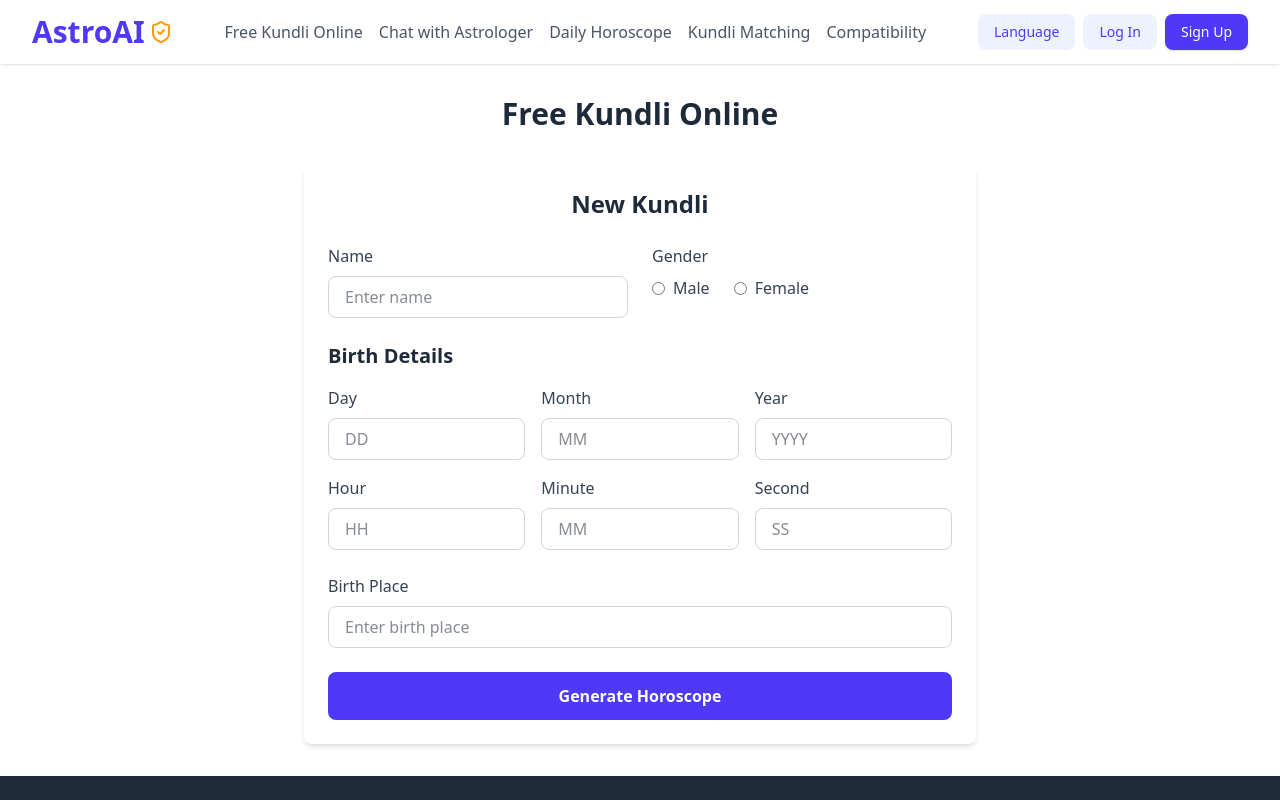
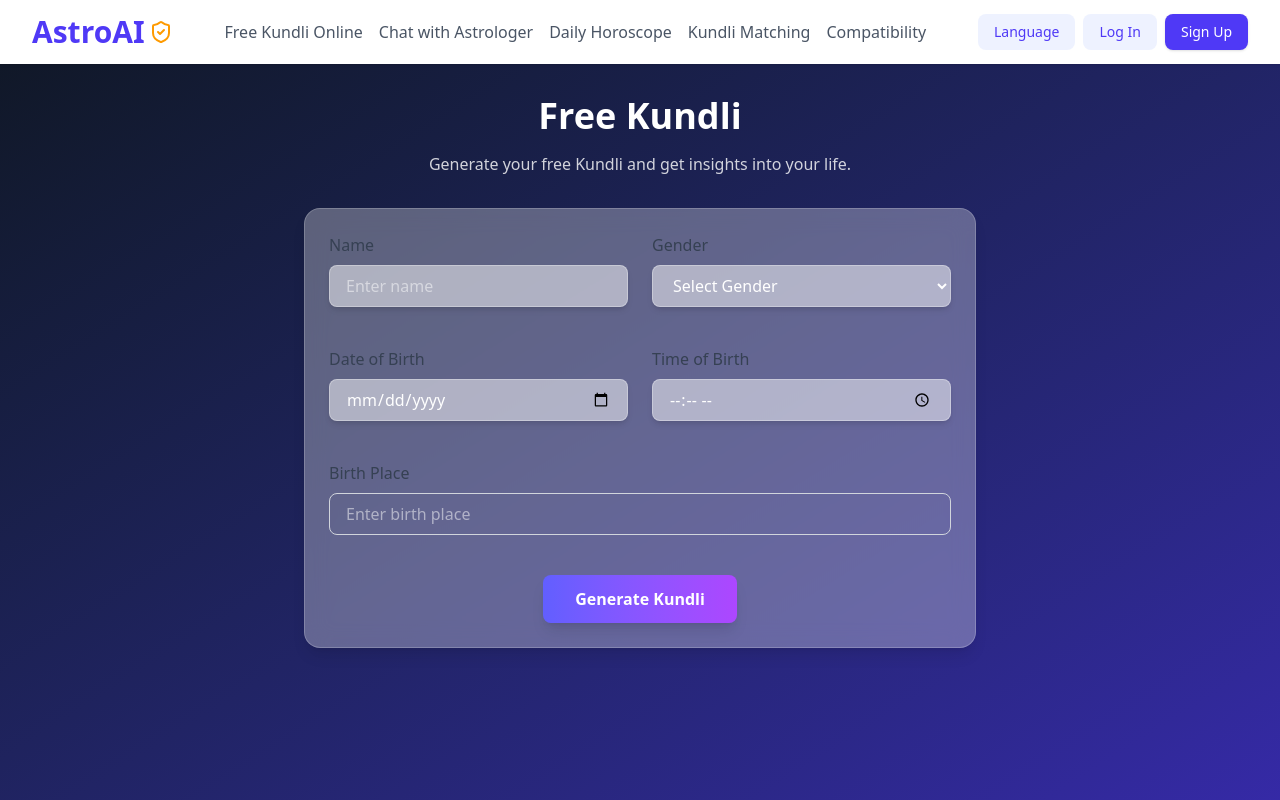
Before and after one commit to coderj001/AstraSakhi, a React (Vite) app: page /free-kundli in a window 1280 px wide. Shown: the top 800 px of the page. Built offline with nearby package versions, Linux system fonts and the light colour scheme.

Commit message:
feat: add Free Kundli page with API integration and proxy server support.

```diff
--- a/src/pages/FreeKundli.jsx
+++ b/src/pages/FreeKundli.jsx
@@ -1,217 +1,348 @@
-import React, { useState } from 'react';
+import React, { useReducer, useState } from 'react';
+import { motion } from 'framer-motion';
+import Autocomplete from '../components/Autocomplete';
+import { useAutocomplete } from '../hooks/useAutocomplete';
+import apiService from '../services/api';
+
+const formReducer = (state, event) => {
+  return {
+    ...state,
+    [event.target.name]: event.target.value,
+  };
+};
+
+const ReportSection = ({ report }) => {
+  if (!report) return null;
+
+  const {
+    ascendant,
+    nakshatra,
+    manglik_dtls: manglik,
+    kalsharpa_dtls: kalsharpa,
+    planet_report: planetReport,
+  } = report.data;
+
+  return (
+    <div className="backdrop-blur-md bg-white/30 p-6 rounded-2xl shadow-lg border border-white/20 mb-6">
+      <h2 className="text-2xl font-bold text-gray-800 mb-4 text-center">Free Report</h2>
+      <div className="space-y-4">
+        <div>
+          <h3 className="text-xl font-semibold text-gray-800">Ascendant Report</h3>
+          <p>{ascendant.result[0].content}</p>
+        </div>
+        <div>
+          <h3 className="text-xl font-semibold text-gray-800">Nakshatra Report</h3>
+          <p>{nakshatra.Characteristics.male}</p>
+        </div>
+        <div>
+          <h3 className="text-xl font-semibold text-gray-800">Manglik Details</h3>
+          <p>{manglik.report}</p>
+        </div>
+        <div>
+          <h3 className="text-xl font-semibold text-gray-800">Kalsharpa Details</h3>
+          <p>{kalsharpa.result}</p>
+        </div>
+        <div>
+          <h3 className="text-xl font-semibold text-gray-800">Planet Report</h3>
+          {planetReport.map((planet) => (
+            <div key={planet.Planet_name} className="mb-2">
+              <h4 className="font-bold">{planet.Planet_name}</h4>
+              <p>{planet.Result}</p>
+            </div>
+          ))}
+        </div>
+      </div>
+    </div>
+  );
+};
+
+const divisionalChartMappings = {
+  sun: 'Sun Chart',
+  moon: 'Moon Chart',
+  chalit: 'Chalit Chart',
+  transit: 'Transit Chart',
+  d1: 'Rashi Chart',
+  d2: 'Hora Chart',
+  d3: 'Drekkana Chart',
+  d4: 'Chaturthamsa Chart',
+  d5: 'Panchamsa Chart',
+  d6: 'Shashtamsa Chart',
+  d7: 'Saptamsa Chart',
+  d8: 'Ashtamsa Chart',
+  d9: 'Navamsa Chart',
+  d10: 'Dashamsa Chart',
+  d11: 'Ekadasamsa Chart',
+  d12: 'Dwadashamsa Chart',
+  d16: 'Shodashamsa Chart',
+  d20: 'Vimsamsha Chart',
+  d24: 'Chaturvimshamsha Chart',
+  d27: 'Saptavimshamsha Chart',
+  d30: 'Trimshamsa Chart',
+  d40: 'Khavedamsa Chart',
+  d45: 'Akshavedamsa Chart',
+  d60: 'Shashtamsa Chart',
+};
+
+const KundliResult = ({ ashtakvarga, divisional, report, user }) => {
+  const [activeTab, setActiveTab] = useState('d1');
+
+  const renderChart = (chartData) => (
+    <div className="grid grid-cols-1 md:grid-cols-4 gap-4">
+      {chartData.map((chart) => (
+        <div key={chart.sign} className="backdrop-blur-md bg-white/30 p-4 rounded-lg shadow-md">
+          <h4 className="font-bold">{chart.sign_name}</h4>
+          {chart.planet.map((planet, index) => (
+            <p key={index} className={chart.planet_retro.includes(planet) ? 'text-red-500' : ''}>
+              {planet} ({chart.planet_small_deg[index]})
+            </p>
+          ))}
+        </div>
+      ))}
+    </div>
+  );
+
+  return (
+    <motion.div
+      initial={{ opacity: 0, y: 20 }}
+      animate={{ opacity: 1, y: 0 }}
+      transition={{ duration: 0.5 }}
+      className="container mx-auto px-4 py-8 text-white"
+    >
+      <h1 className="text-4xl font-bold text-center mb-4">Free Kundli for {user.name}</h1>
+      <ReportSection report={report} />
+      <div className="backdrop-blur-md bg-white/30 p-6 rounded-2xl shadow-lg border border-white/20 mb-6">
+        <h2 className="text-2xl font-bold text-gray-800 mb-4 text-center">Ashtakvarga</h2>
+        <div className="overflow-x-auto">
+          <table className="min-w-full bg-transparent">
+            <thead>
+              <tr className="bg-white/20">
+                <th className="py-2 px-4 border-b border-white/20">Planet</th>
+                {Object.keys(ashtakvarga.ASC).map((key) => (
+                  <th key={key} className="py-2 px-4 border-b border-white/20">
+                    {key}
+                  </th>
+                ))}
+              </tr>
+            </thead>
+            <tbody>
+              {Object.entries(ashtakvarga).map(
+                ([planet, values]) =>
+                  planet !== 'description' &&
+                  planet !== 'SAV' && (
+                    <tr key={planet}>
+                      <td className="py-2 px-4 border-b border-white/20 font-bold">{planet}</td>
+                      {Object.values(values).map((value, index) => (
+                        <td key={index} className="py-2 px-4 border-b border-white/20">
+                          {value}
+                        </td>
+                      ))}
+                    </tr>
+                  ),
+              )}
+            </tbody>
+          </table>
+        </div>
+      </div>
+      <div className="backdrop-blur-md bg-white/30 p-6 rounded-2xl shadow-lg border border-white/20">
+        <h2 className="text-2xl font-bold text-gray-800 mb-4 text-center">Divisional Charts</h2>
+        <div className="flex justify-center border-b-2 border-white/20 mb-6 overflow-x-auto">
+          {Object.keys(divisional.data).map((key) => (
+            <button
+              key={key}
+              onClick={() => setActiveTab(key)}
+              className={`px-6 py-3 text-lg font-medium focus:outline-none transition-colors ${
+                activeTab === key
+                  ? 'border-b-2 border-indigo-400 text-white'
+                  : 'text-white/60 hover:text-white'
+              }`}
+            >
+              {divisionalChartMappings[key] || key.toUpperCase()}
+            </button>
+          ))}
+        </div>
+        {renderChart(divisional.data[activeTab])}
+      </div>
+    </motion.div>
+  );
+};
 
 export default function FreeKundli() {
-  const [formData, setFormData] = useState({
-    name: '',
-    gender: '',
-    day: '',
-    month: '',
-    year: '',
-    hour: '',
-    minute: '',
-    second: '',
-    birthPlace: '',
-  });
+  const [formData, setFormData] = useReducer(formReducer, {});
+  const [kundliResult, setKundliResult] = useState(null);
+  const [loading, setLoading] = useState(false);
+  const [error, setError] = useState(null);
+  const autocomplete = useAutocomplete();
 
-  const handleChange = (e) => {
-    const { id, value } = e.target;
-    setFormData((prevData) => ({
-      ...prevData,
-      [id]: value,
-    }));
+  const handleSubmit = async (e) => {
+    e.preventDefault();
+    setLoading(true);
+    setError(null);
+    try {
+      const [year, month, day] = formData.dob.split('-');
+      const [hour, min] = formData.tob.split(':');
+      const requestData = {
+        name: formData.name,
+        gender: formData.gender,
+        hour: parseInt(hour, 10),
+        min: parseInt(min, 10),
+        sec: 0,
+        day: parseInt(day, 10),
+        month: parseInt(month, 10),
+        year: parseInt(year, 10),
+        tzone: 5.5,
+        lon: 88.3638953,
+        lat: 22.5726459,
+        place: autocomplete.inputValue,
+        languageId: 1,
       };
 
-  const handleGenderChange = (e) => {
-    setFormData((prevData) => ({
-      ...prevData,
-      gender: e.target.value,
-    }));
+      const [ashtakvarga, divisional, dasha, report, general, yoginiDasha, findCombination] =
+        await Promise.all([
+          apiService.getKundliAshtakvarga(requestData),
+          apiService.getKundliDivisional({ detail: requestData, languageId: 1 }),
+          apiService.getKundliDasha(requestData),
+          apiService.getKundliReport({ detail: requestData, languageId: 1 }),
+          apiService.getKundliGeneral({ detail: requestData, languageId: 1 }),
+          apiService.getKundliYoginiDasha({ detail: requestData, languageId: 1 }),
+          apiService.findKundliCombination({ detail: requestData, languageId: 1 }),
+        ]);
+      setKundliResult({ ashtakvarga, divisional, report, user: formData });
+      console.log('Dasha:', dasha);
+      console.log('Report:', report);
+      console.log('General:', general);
+      console.log('Yogini Dasha:', yoginiDasha);
+      console.log('Find Combination:', findCombination);
+    } catch (err) {
+      setError(err.message);
+    } finally {
+      setLoading(false);
+    }
   };
 
-  const handleSubmit = (e) => {
-    e.preventDefault();
-    console.log('Form Data Submitted:', formData);
-    // Here you would typically send this data to an API
-    alert('Horoscope Generated! (Check console for data)');
-  };
-
-  return (
+  const pageContent = kundliResult ? (
+    <KundliResult {...kundliResult} />
+  ) : (
     <div className="container mx-auto px-4 py-8">
-      <h1 className="text-3xl font-bold text-center text-gray-800 mb-8">Free Kundli Online</h1>
-      <div className="max-w-2xl mx-auto bg-white p-6 rounded-lg shadow-md">
-        <h2 className="text-2xl font-semibold text-gray-800 mb-6 text-center">New Kundli</h2>
+      <motion.h1
+        initial={{ opacity: 0, y: -20 }}
+        animate={{ opacity: 1, y: 0 }}
+        transition={{ duration: 0.5 }}
+        className="text-4xl font-bold text-center text-white mb-4"
+      >
+        Free Kundli
+      </motion.h1>
+      <p className="text-center text-white/80 mb-8">
+        Generate your free Kundli and get insights into your life.
+      </p>
+      <motion.div
+        initial={{ opacity: 0, y: 20 }}
+        animate={{ opacity: 1, y: 0 }}
+        transition={{ duration: 0.5 }}
+        className="max-w-2xl mx-auto backdrop-blur-md bg-white/30 p-6 rounded-2xl shadow-lg border border-white/20"
+      >
         <form onSubmit={handleSubmit}>
-          <div className="grid grid-cols-1 md:grid-cols-2 gap-6 mb-6">
-            <div>
+          <div className="grid grid-cols-1 md:grid-cols-2 gap-6">
+            <div className="mb-4">
               <label htmlFor="name" className="block text-gray-700 font-medium mb-2">
                 Name
               </label>
               <input
                 type="text"
                 id="name"
-                className="w-full px-4 py-2 border border-gray-300 rounded-lg focus:outline-none focus:ring-2 focus:ring-indigo-500"
+                name="name"
+                className="w-full px-4 py-2 bg-white/50 border border-white/30 rounded-lg focus:outline-none focus:ring-2 focus:ring-indigo-400 transition-shadow shadow-md"
                 placeholder="Enter name"
-                value={formData.name}
-                onChange={handleChange}
+                onChange={setFormData}
+                value={formData.name || ''}
                 required
               />
             </div>
-            <div>
-              <label className="block text-gray-700 font-medium mb-2">Gender</label>
-              <div className="flex items-center mt-2">
-                <label className="inline-flex items-center mr-6">
-                  <input
-                    type="radio"
-                    className="form-radio text-indigo-600"
+            <div className="mb-4">
+              <label htmlFor="gender" className="block text-gray-700 font-medium mb-2">
+                Gender
+              </label>
+              <select
+                id="gender"
                 name="gender"
-                    value="male"
-                    checked={formData.gender === 'male'}
-                    onChange={handleGenderChange}
+                className="w-full px-4 py-2 bg-white/50 border border-white/30 rounded-lg focus:outline-none focus:ring-2 focus:ring-indigo-400 transition-shadow shadow-md"
+                onChange={setFormData}
+                value={formData.gender || ''}
                 required
-                  />
-                  <span className="ml-2 text-gray-700">Male</span>
-                </label>
-                <label className="inline-flex items-center">
-                  <input
-                    type="radio"
-                    className="form-radio text-indigo-600"
-                    name="gender"
-                    value="female"
-                    checked={formData.gender === 'female'}
-                    onChange={handleGenderChange}
-                    required
-                  />
-                  <span className="ml-2 text-gray-700">Female</span>
-                </label>
+              >
+                <option value="">Select Gender</option>
+                <option value="Male">Male</option>
+                <option value="Female">Female</option>
+              </select>
             </div>
-            </div>
-          </div>
-
-          <div className="mb-6">
-            <h3 className="text-xl font-semibold text-gray-800 mb-4">Birth Details</h3>
-            <div className="grid grid-cols-2 md:grid-cols-3 gap-4">
-              <div>
-                <label htmlFor="day" className="block text-gray-700 font-medium mb-2">
-                  Day
+            <div className="mb-4">
+              <label htmlFor="dob" className="block text-gray-700 font-medium mb-2">
+                Date of Birth
               </label>
               <input
-                  type="number"
-                  id="day"
-                  className="w-full px-4 py-2 border border-gray-300 rounded-lg focus:outline-none focus:ring-2 focus:ring-indigo-500"
-                  placeholder="DD"
-                  min="1"
-                  max="31"
-                  value={formData.day}
-                  onChange={handleChange}
+                type="date"
+                id="dob"
+                name="dob"
+                className="w-full px-4 py-2 bg-white/50 border border-white/30 rounded-lg focus:outline-none focus:ring-2 focus:ring-indigo-400 transition-shadow shadow-md"
+                onChange={setFormData}
+                value={formData.dob || ''}
                 required
               />
             </div>
-              <div>
-                <label htmlFor="month" className="block text-gray-700 font-medium mb-2">
-                  Month
+            <div className="mb-4">
+              <label htmlFor="tob" className="block text-gray-700 font-medium mb-2">
+                Time of Birth
               </label>
               <input
-                  type="number"
-                  id="month"
-                  className="w-full px-4 py-2 border border-gray-300 rounded-lg focus:outline-none focus:ring-2 focus:ring-indigo-500"
-                  placeholder="MM"
-                  min="1"
-                  max="12"
-                  value={formData.month}
-                  onChange={handleChange}
+                type="time"
+                id="tob"
+                name="tob"
+                className="w-full px-4 py-2 bg-white/50 border border-white/30 rounded-lg focus:outline-none focus:ring-2 focus:ring-indigo-400 transition-shadow shadow-md"
+                onChange={setFormData}
+                value={formData.tob || ''}
                 required
               />
             </div>
-              <div>
-                <label htmlFor="year" className="block text-gray-700 font-medium mb-2">
-                  Year
+            <div className="mb-4 md:col-span-2">
+              <label htmlFor="pob" className="block text-gray-700 font-medium mb-2">
+                Birth Place
               </label>
-                <input
-                  type="number"
-                  id="year"
-                  className="w-full px-4 py-2 border border-gray-300 rounded-lg focus:outline-none focus:ring-2 focus:ring-indigo-500"
-                  placeholder="YYYY"
-                  min="1900"
-                  max="2100"
-                  value={formData.year}
-                  onChange={handleChange}
-                  required
-                />
-              </div>
-              <div>
-                <label htmlFor="hour" className="block text-gray-700 font-medium mb-2">
-                  Hour
-                </label>
-                <input
-                  type="number"
-                  id="hour"
-                  className="w-full px-4 py-2 border border-gray-300 rounded-lg focus:outline-none focus:ring-2 focus:ring-indigo-500"
-                  placeholder="HH"
-                  min="0"
-                  max="23"
-                  value={formData.hour}
-                  onChange={handleChange}
-                  required
-                />
-              </div>
-              <div>
-                <label htmlFor="minute" className="block text-gray-700 font-medium mb-2">
-                  Minute
-                </label>
-                <input
-                  type="number"
-                  id="minute"
-                  className="w-full px-4 py-2 border border-gray-300 rounded-lg focus:outline-none focus:ring-2 focus:ring-indigo-500"
-                  placeholder="MM"
-                  min="0"
-                  max="59"
-                  value={formData.minute}
-                  onChange={handleChange}
-                  required
-                />
-              </div>
-              <div>
-                <label htmlFor="second" className="block text-gray-700 font-medium mb-2">
-                  Second
-                </label>
-                <input
-                  type="number"
-                  id="second"
-                  className="w-full px-4 py-2 border border-gray-300 rounded-lg focus:outline-none focus:ring-2 focus:ring-indigo-500"
-                  placeholder="SS"
-                  min="0"
-                  max="59"
-                  value={formData.second}
-                  onChange={handleChange}
-                  required
+              <Autocomplete
+                inputValue={autocomplete.inputValue}
+                suggestions={autocomplete.suggestions}
+                loading={autocomplete.loading}
+                onInputChange={autocomplete.onInputChange}
+                onSuggestionClick={autocomplete.onSuggestionClick}
               />
             </div>
           </div>
+          <div className="text-center mt-6">
+            <motion.button
+              whileHover={{ scale: 1.05 }}
+              whileTap={{ scale: 0.95 }}
+              type="submit"
+              className="bg-gradient-to-r from-indigo-500 to-purple-500 text-white px-8 py-3 rounded-lg font-semibold hover:from-indigo-600 hover:to-purple-600 focus:outline-none focus:ring-2 focus:ring-indigo-400 shadow-lg transition-transform"
+            >
+              Generate Kundli
+            </motion.button>
           </div>
+        </form>
+        {loading && (
+          <p className="text-center mt-4 text-white" aria-live="polite">
+            Loading...
+          </p>
+        )}
+        {error && (
+          <p className="text-center mt-4 text-red-400" aria-live="assertive">
+            {error}
+          </p>
+        )}
+      </motion.div>
+    </div>
+  );
 
-          <div className="mb-6">
-            <label htmlFor="birthPlace" className="block text-gray-700 font-medium mb-2">
-              Birth Place
-            </label>
-            <input
-              type="text"
-              id="birthPlace"
-              className="w-full px-4 py-2 border border-gray-300 rounded-lg focus:outline-none focus:ring-2 focus:ring-indigo-500"
-              placeholder="Enter birth place"
-              value={formData.birthPlace}
-              onChange={handleChange}
-              required
-            />
-          </div>
-
-          <button
-            type="submit"
-            className="w-full bg-indigo-600 text-white py-3 rounded-lg font-semibold hover:bg-indigo-700 focus:outline-none focus:ring-2 focus:ring-indigo-500"
-          >
-            Generate Horoscope
-          </button>
-        </form>
-      </div>
+  return (
+    <div className="min-h-screen bg-gradient-to-br from-gray-900 to-indigo-800 text-white">
+      {pageContent}
     </div>
   );
 }
--- a/src/services/api.js
+++ b/src/services/api.js
@@ -37,6 +37,97 @@ const apiService = {
     }
     return response.json();
   },
+  getKundliAshtakvarga: async (data) => {
+    const response = await fetch(`${API_BASE_URL}/kundli/ashtakvarga`, {
+      method: 'POST',
+      headers: {
+        'Content-Type': 'application/json',
+      },
+      body: JSON.stringify(data),
+    });
+    if (!response.ok) {
+      throw new Error(`HTTP error! status: ${response.status}`);
+    }
+    return response.json();
+  },
+  getKundliDivisional: async (data) => {
+    const response = await fetch(`${API_BASE_URL}/kundli/divisional`, {
+      method: 'POST',
+      headers: {
+        'Content-Type': 'application/json',
+      },
+      body: JSON.stringify(data),
+    });
+    if (!response.ok) {
+      throw new Error(`HTTP error! status: ${response.status}`);
+    }
+    return response.json();
+  },
+  getKundliDasha: async (data) => {
+    const response = await fetch(`${API_BASE_URL}/kundli/dasha`, {
+      method: 'POST',
+      headers: {
+        'Content-Type': 'application/json',
+      },
+      body: JSON.stringify(data),
+    });
+    if (!response.ok) {
+      throw new Error(`HTTP error! status: ${response.status}`);
+    }
+    return response.json();
+  },
+  getKundliReport: async (data) => {
+    const response = await fetch(`${API_BASE_URL}/kundli/report`, {
+      method: 'POST',
+      headers: {
+        'Content-Type': 'application/json',
+      },
+      body: JSON.stringify(data),
+    });
+    if (!response.ok) {
+      throw new Error(`HTTP error! status: ${response.status}`);
+    }
+    return response.json();
+  },
+  getKundliGeneral: async (data) => {
+    const response = await fetch(`${API_BASE_URL}/kundli/general`, {
+      method: 'POST',
+      headers: {
+        'Content-Type': 'application/json',
+      },
+      body: JSON.stringify(data),
+    });
+    if (!response.ok) {
+      throw new Error(`HTTP error! status: ${response.status}`);
+    }
+    return response.json();
+  },
+  getKundliYoginiDasha: async (data) => {
+    const response = await fetch(`${API_BASE_URL}/kundli/yogini-dasha`, {
+      method: 'POST',
+      headers: {
+        'Content-Type': 'application/json',
+      },
+      body: JSON.stringify(data),
+    });
+    if (!response.ok) {
+      throw new Error(`HTTP error! status: ${response.status}`);
+    }
+    return response.json();
+  },
+  findKundliCombination: async (data) => {
+    const response = await fetch(`${API_BASE_URL}/kundli/find-combination`, {
+      method: 'POST',
+      headers: {
+        'Content-Type': 'application/json',
+      },
+      body: JSON.stringify(data),
+    });
+    if (!response.ok) {
+      throw new Error(`HTTP error! status: ${response.status}`);
+    }
+    return response.json();
+  },
 };
 
 export default apiService;
```
Also changed, not shown: 2 other files (tests, documents, lock files or other folders). Lines whose indentation alone changed are shown as unchanged.
